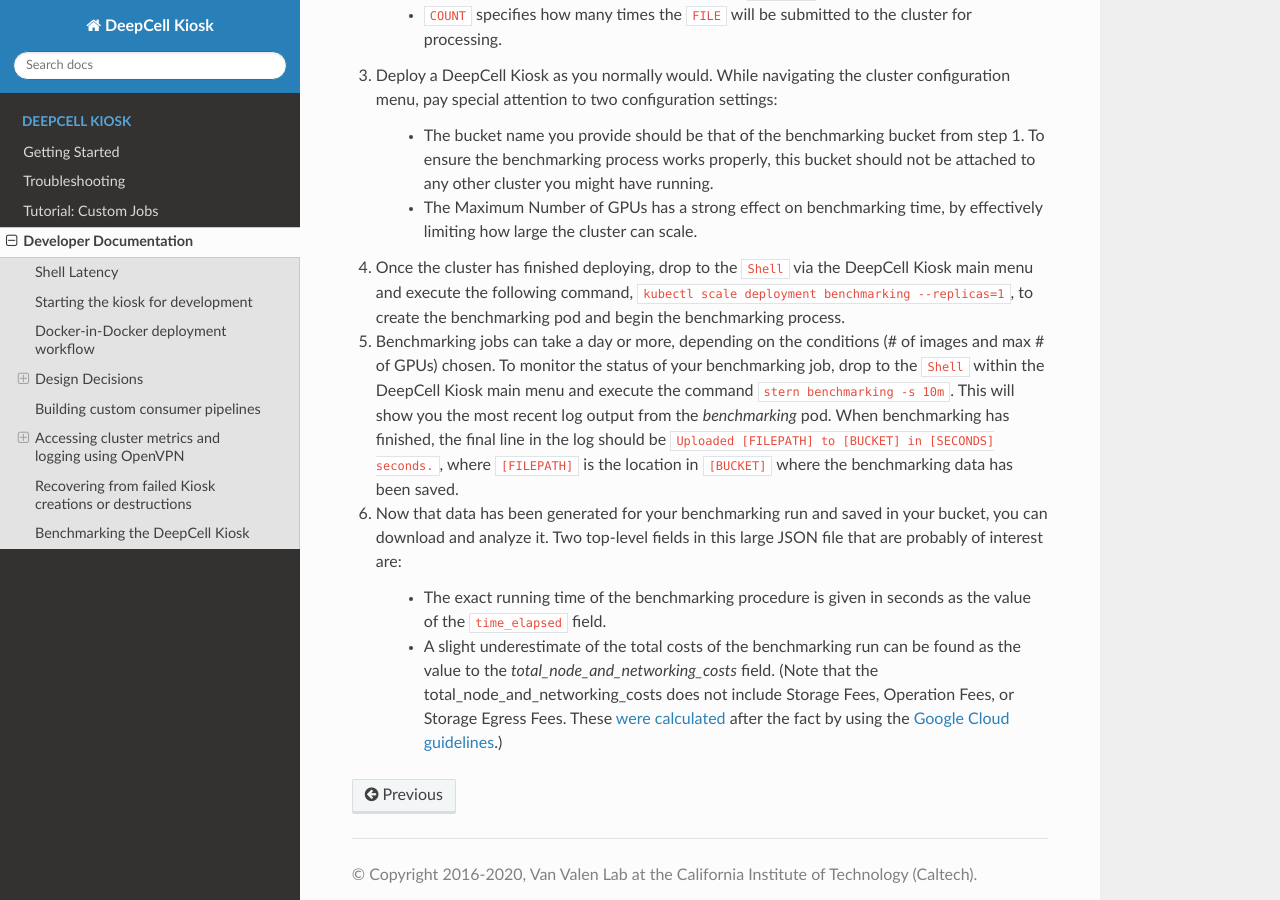
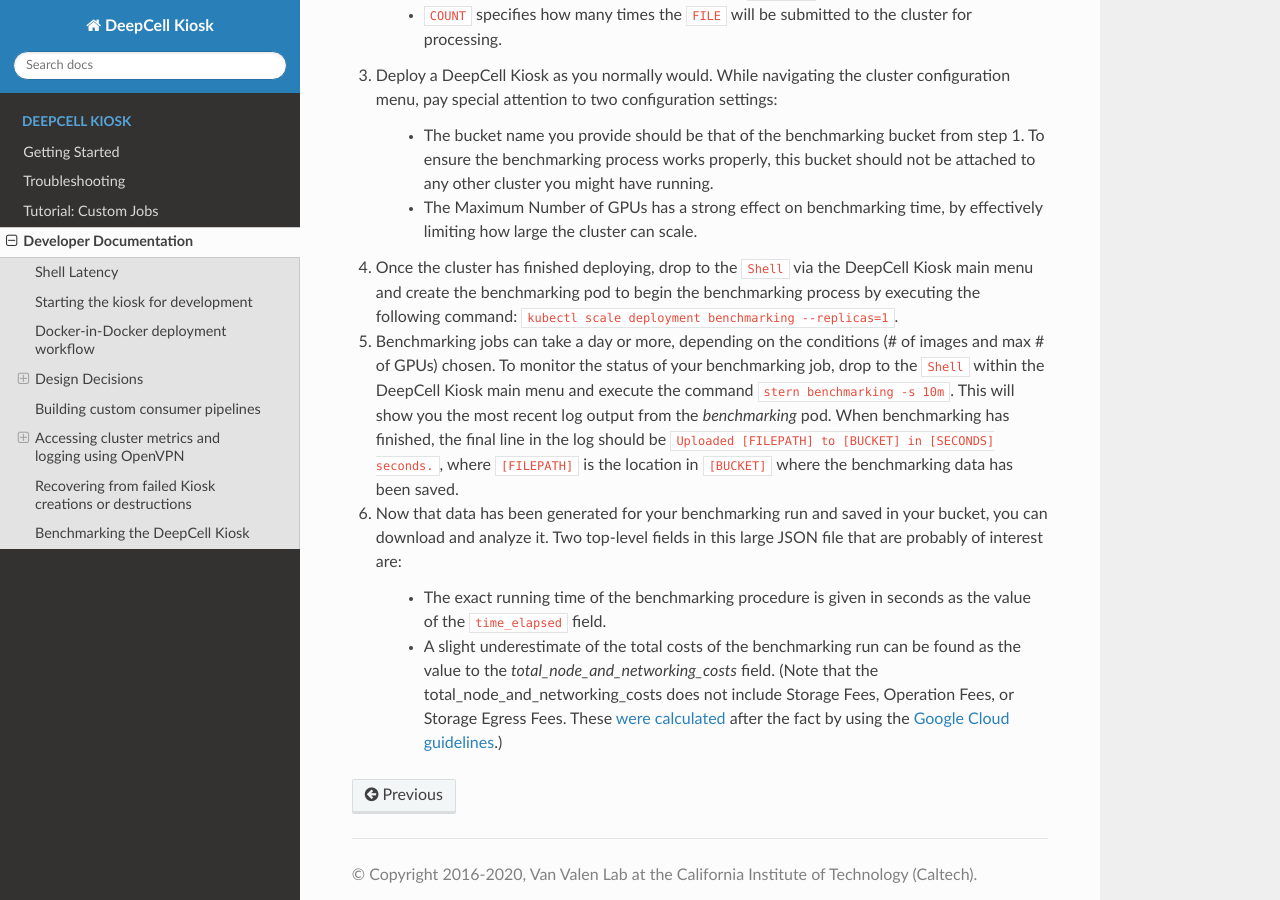
Before and after one commit to vanvalenlab/kiosk-console, a Sphinx documentation site: the page built from docs/source/DEVELOPER.rst, in a window 1280 px wide and 900 px high, scrolled down 4641 px. Built offline with Sphinx 7.4.7 and the Read the Docs theme 2.0.0, drawn with Linux system fonts in a browser that asks for light colours.

Commit message:
trimming text

```diff
--- a/docs/source/DEVELOPER.rst
+++ b/docs/source/DEVELOPER.rst
@@ -163,7 +163,7 @@
     - The bucket name you provide should be that of the benchmarking bucket from step 1. To ensure the benchmarking process works properly, this bucket should not be attached to any other cluster you might have running.
     - The Maximum Number of GPUs has a strong effect on benchmarking time, by effectively limiting how large the cluster can scale.
 
-4. Once the cluster has finished deploying, drop to the ``Shell`` via the DeepCell Kiosk main menu and execute the following command, ``kubectl scale deployment benchmarking --replicas=1``, to create the benchmarking pod and begin the benchmarking process.
+4. Once the cluster has finished deploying, drop to the ``Shell`` via the DeepCell Kiosk main menu and create the benchmarking pod to begin the benchmarking process by executing the following command: ``kubectl scale deployment benchmarking --replicas=1``.
 
 5. Benchmarking jobs can take a day or more, depending on the conditions (# of images and max # of GPUs) chosen. To monitor the status of your benchmarking job, drop to the ``Shell`` within the DeepCell Kiosk main menu and execute the command ``stern benchmarking -s 10m``. This will show you the most recent log output from the `benchmarking` pod. When benchmarking has finished, the final line in the log should be ``Uploaded [FILEPATH] to [BUCKET] in [SECONDS] seconds.``, where ``[FILEPATH]`` is the location in ``[BUCKET]`` where the benchmarking data has been saved.
 
```
